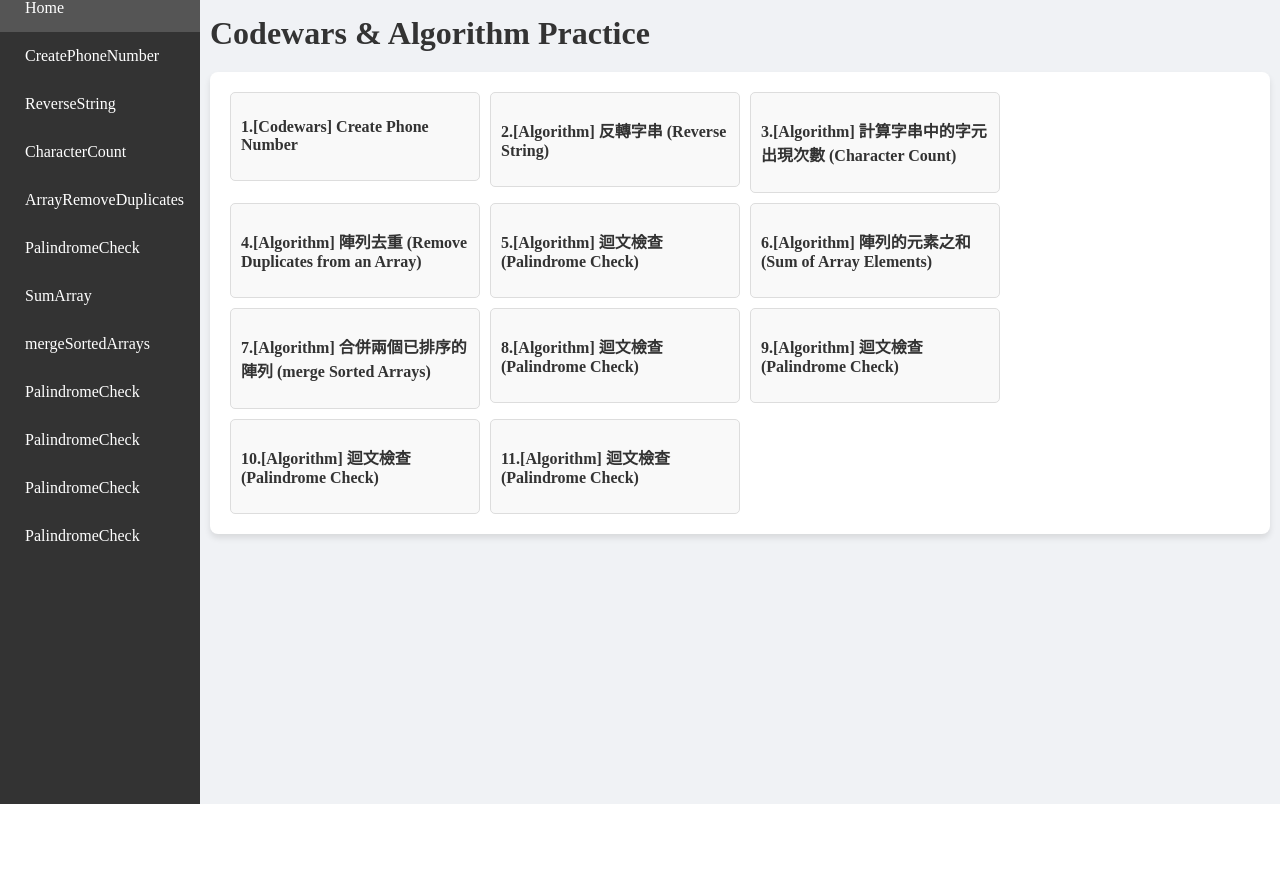
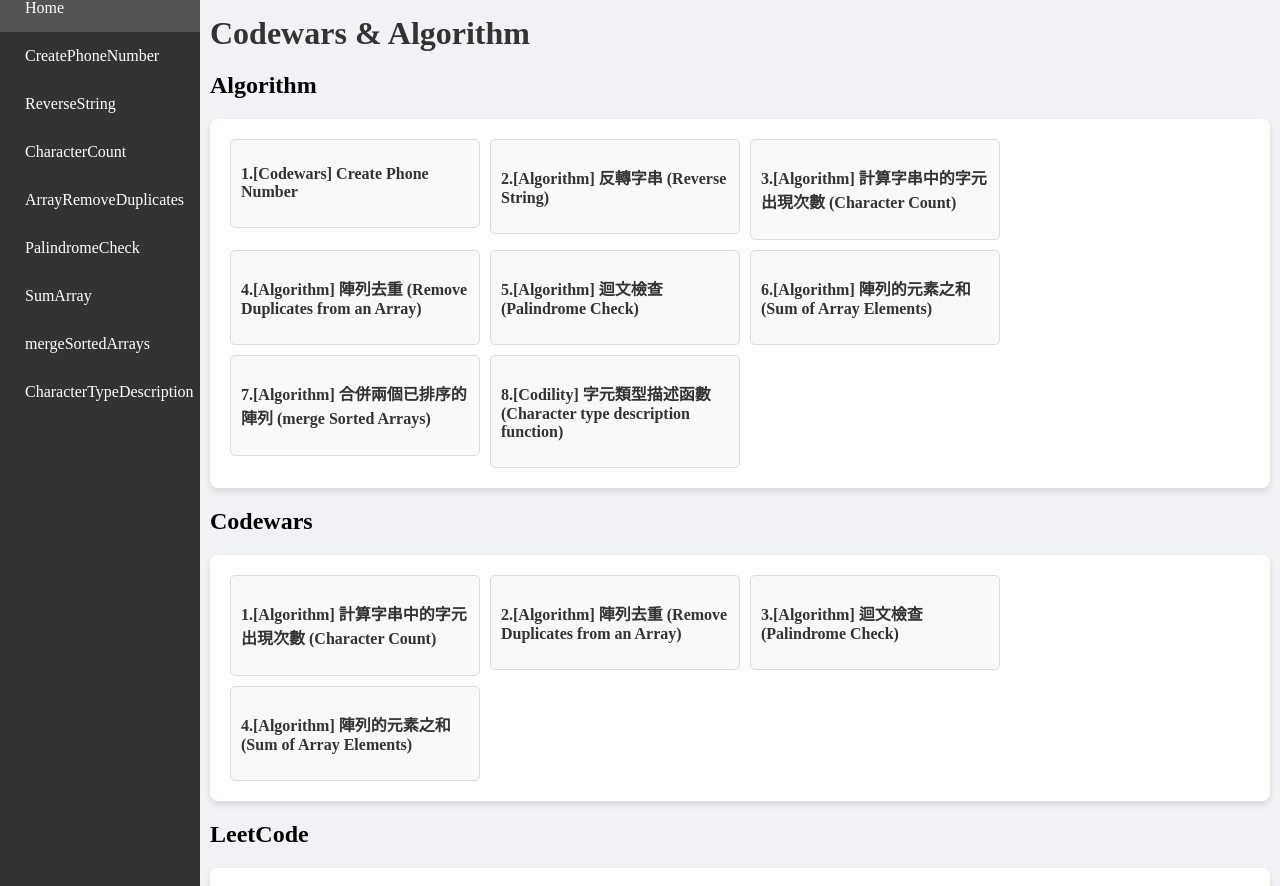
Before and after one commit to mytrylin/codewars, a Vue app: page /#/ in a window 1280 px wide. Shown: the part 16-902 px from the top of the page. Before the commit the page ends 820 px from the top, so only its background shows below. Built offline with nearby package versions, Linux system fonts and the light colour scheme.

Commit message:
feat: 1.調整首頁各列表分類 2.[Codility] 字元類型描述函數 (Character type description function)

```diff
--- a/index.html
+++ b/index.html
@@ -4,7 +4,7 @@
     <meta charset="UTF-8" />
     <link rel="icon" type="image/svg+xml" href="/codewarsAndLeetcode.webp" />
     <meta name="viewport" content="width=device-width, initial-scale=1.0" />
-    <title>Codewars & Algorithm Practice</title>
+    <title>Codewars & Algorithm</title>
   </head>
   <body>
     <div id="app"></div>
--- a/src/common/constants/menuItems.js
+++ b/src/common/constants/menuItems.js
@@ -45,29 +45,29 @@
     icon: 'icon-settings'
   },
   {
-    title: '[Algorithm] 迴文檢查 (Palindrome Check)',
-    pageName: 'PalindromeCheck',
-    url: '/PalindromeCheck',
+    title: '[Codility] 字元類型描述函數 (Character type description function)',
+    pageName: 'CharacterTypeDescription',
+    url: '/CharacterTypeDescription',
     icon: 'icon-settings'
   },
-  {
-    title: '[Algorithm] 迴文檢查 (Palindrome Check)',
-    pageName: 'PalindromeCheck',
-    url: '/PalindromeCheck',
-    icon: 'icon-settings'
-  },
-  {
-    title: '[Algorithm] 迴文檢查 (Palindrome Check)',
-    pageName: 'PalindromeCheck',
-    url: '/PalindromeCheck',
-    icon: 'icon-settings'
-  },
+  // {
+  //   title: '[Algorithm] 迴文檢查 (Palindrome Check)',
+  //   pageName: 'PalindromeCheck',
+  //   url: '/PalindromeCheck',
+  //   icon: 'icon-settings'
+  // },
+  // {
+  //   title: '[Algorithm] 迴文檢查 (Palindrome Check)',
+  //   pageName: 'PalindromeCheck',
+  //   url: '/PalindromeCheck',
+  //   icon: 'icon-settings'
+  // },
   //11
-  {
-    title: '[Algorithm] 迴文檢查 (Palindrome Check)',
-    pageName: 'PalindromeCheck',
-    url: '/PalindromeCheck',
-    icon: 'icon-settings'
-  },
+  // {
+  //   title: '[Algorithm] 迴文檢查 (Palindrome Check)',
+  //   pageName: 'PalindromeCheck',
+  //   url: '/PalindromeCheck',
+  //   icon: 'icon-settings'
+  // },
 
 ]
--- a/src/views/Index.vue
+++ b/src/views/Index.vue
@@ -1,7 +1,35 @@
 <template>
-  <h1>Codewars & Algorithm Practice</h1>
+  <h1>Codewars & Algorithm</h1>
+  <h2>Algorithm</h2>
   <section class="index-section">
     <router-link v-for="(item, index) in menuItems.slice(1)" :key="index"
+      :to="item.url" class="url-link index-item">
+      <div class="">
+        <p>{{ index + 1 }}.{{ item.title }}</p>
+      </div>
+    </router-link>
+  </section>
+  <h2>Codewars</h2>
+  <section class="index-section">
+    <router-link v-for="(item, index) in menuItems.slice(3, 7)" :key="index"
+      :to="item.url" class="url-link index-item">
+      <div class="">
+        <p>{{ index + 1 }}.{{ item.title }}</p>
+      </div>
+    </router-link>
+  </section>
+  <h2>LeetCode</h2>
+  <section class="index-section">
+    <router-link v-for="(item, index) in menuItems.slice(3, 11)" :key="index"
+      :to="item.url" class="url-link index-item">
+      <div class="">
+        <p>{{ index + 1 }}.{{ item.title }}</p>
+      </div>
+    </router-link>
+  </section>
+  <h2>Codility</h2>
+  <section class="index-section">
+    <router-link v-for="(item, index) in menuItems.slice(5, 9)" :key="index"
       :to="item.url" class="url-link index-item">
       <div class="">
         <p>{{ index + 1 }}.{{ item.title }}</p>
--- /dev/null
+++ b/src/views/pages/CharacterTypeDescription.vue
@@ -0,0 +1,55 @@
+<template>
+  <Content
+    :info="{
+      title, description, example
+    }"
+    :source="source"
+  >
+    <template v-slot:implementation>
+      <input type="text" v-model="inputVal" maxlength="30">
+      <div v-if="inputVal">{{ solution }}</div>
+    </template>
+  </Content>
+</template>
+<script setup>
+import Content from '@/components/Content.vue'
+
+const title = ref('[Codility] 字元類型描述函數 (Character type description function)')
+const description = ref('判斷第一個字為何種字元 (digit代表數字、upper代表大寫字母、lower代表小寫字母、other代表其他)')
+const example = ref('console.log(CharacterTypeDescription(1)); // Digit')
+
+const inputVal = ref('')
+const solution = computed(() => {
+  if (inputVal.value === 0) return 'Other'
+
+  const oneChar = inputVal.value[0]
+
+  if (/[0-9]/.test(oneChar)) {
+    return 'Digit'
+  } else if (/[a-z]/.test(oneChar)) {
+    return 'Lower'
+  } else if (/[A-Z]/.test(oneChar)) {
+    return 'Upper'
+  } else {
+    return 'Other'
+  }
+})
+
+const source =ref(`
+  \`\`\`javascript
+    function solution(A) { \n
+      if (/[0-9]/.test(A)) { \n
+        return 'Digit' \n
+      } else if (/[a-z]/.test(A)) { \n
+        return 'Lower' \n
+      } else if (/[A-Z]/.test(A)) { \n
+        return 'Upper' \n
+      } else { \n
+        return 'Other' \n
+      }
+    }
+  \`\`\`
+`)
+</script>
+<style scoped>
+</style>
```
Also changed, not shown: src/router/index.js (+8 -0 lines).
